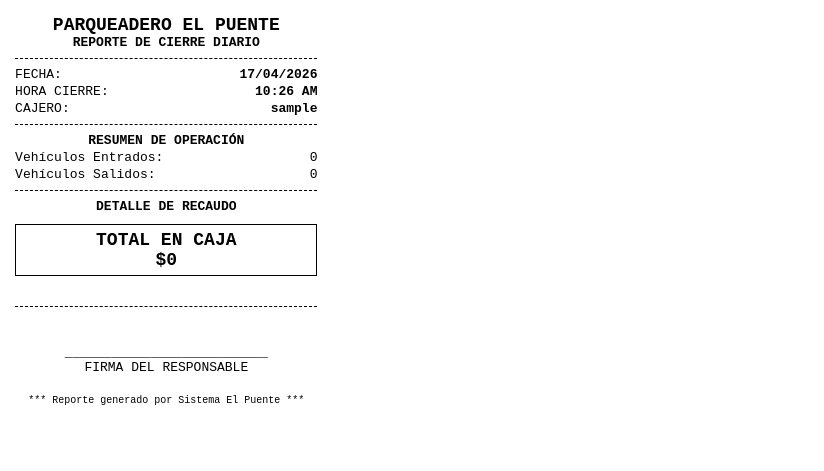
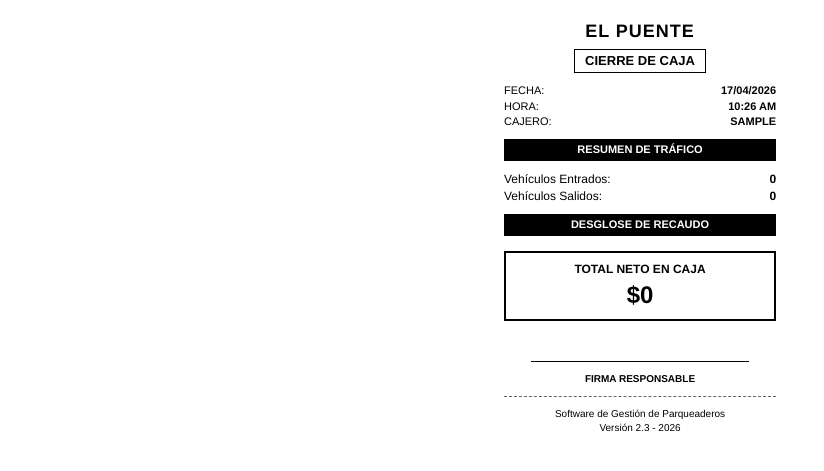
Before and after one commit to asesoriasgarzon-dev/parqueadero-elpuente, a Flask app: page /imprimir_caja in a window 1280 px wide. Shown: the top 471 px of the page, without its empty margins (0-824 px from the left). Run offline with Flask 3, Linux system fonts and the light colour scheme; the visitor is signed in with stand-in values (Sample User, id 1); data that the repository does not hold is empty.

Commit message:
Update ticket_caja.html

```diff
--- a/templates/ticket_caja.html
+++ b/templates/ticket_caja.html
@@ -5,56 +5,85 @@
     <style>
         @page { size: 80mm auto; margin: 0; }
         body {
-            font-family: 'Courier New', Courier, monospace;
-            width: 80mm; margin: 0; padding: 4mm;
-            font-size: 13px; color: #000;
+            font-family: 'Helvetica', 'Arial', sans-serif;
+            width: 72mm; /* Ajuste para dejar margen físico en los 80mm */
+            margin: 0 auto;
+            padding: 5mm 0;
+            font-size: 12px;
+            color: #000;
+            line-height: 1.4;
         }
-        .center { text-align: center; }
+        .header { text-align: center; margin-bottom: 10px; }
+        .title { font-size: 18px; font-weight: 900; letter-spacing: 1px; }
+        .subtitle { font-size: 13px; font-weight: bold; border: 1px solid #000; display: inline-block; padding: 2px 10px; margin-top: 5px; }
+
+        .info-block { margin: 10px 0; font-size: 11px; }
+        .line { border-bottom: 2px solid #000; margin: 8px 0; }
+        .dotted-line { border-bottom: 1px dashed #666; margin: 8px 0; }
+
+        .flex { display: flex; justify-content: space-between; align-items: center; }
         .bold { font-weight: bold; }
-        .line { border-bottom: 1px dashed #000; margin: 8px 0; }
-        .flex { display: flex; justify-content: space-between; margin: 2px 0; }
-        .total-box { font-size: 18px; margin-top: 10px; border: 1px solid #000; padding: 5px; }
+
+        .section-title {
+            background: #000;
+            color: #fff;
+            text-align: center;
+            font-size: 11px;
+            padding: 3px 0;
+            margin: 10px 0;
+            text-transform: uppercase;
+            font-weight: bold;
+        }
+
+        .total-container {
+            margin-top: 15px;
+            padding: 8px;
+            border: 2px solid #000;
+            text-align: center;
+        }
+        .total-label { font-size: 12px; font-weight: bold; text-transform: uppercase; }
+        .total-amount { font-size: 24px; font-weight: 900; display: block; }
+
+        .footer { text-align: center; margin-top: 25px; font-size: 10px; }
+        .signature { margin-top: 40px; border-top: 1px solid #000; width: 80%; margin-left: 10%; }
     </style>
 </head>
 <body onload="window.print();">
-    <div class="center">
-        <span class="bold" style="font-size: 18px;">PARQUEADERO EL PUENTE</span><br>
-        <span class="bold">REPORTE DE CIERRE DIARIO</span><br>
-        <div class="line"></div>
+
+    <div class="header">
+        <div class="title">EL PUENTE</div>
+        <div class="subtitle">CIERRE DE CAJA</div>
     </div>
 
-    <div class="flex"><span>FECHA:</span> <span class="bold">{{ fecha }}</span></div>
-    <div class="flex"><span>HORA CIERRE:</span> <span class="bold">{{ hora }}</span></div>
-    <div class="flex"><span>CAJERO:</span> <span class="bold">{{ session.usuario }}</span></div>
-    <div class="line"></div>
+    <div class="info-block">
+        <div class="flex"><span>FECHA:</span> <span class="bold">{{ fecha }}</span></div>
+        <div class="flex"><span>HORA:</span> <span class="bold">{{ hora }}</span></div>
+        <div class="flex"><span>CAJERO:</span> <span class="bold">{{ session.usuario|upper }}</span></div>
+    </div>
 
-    <div class="bold center">RESUMEN DE OPERACIÓN</div>
-    <div class="flex"><span>Vehículos Entrados:</span> <span>{{ total_entradas }}</span></div>
-    <div class="flex"><span>Vehículos Salidos:</span> <span>{{ total_salidas }}</span></div>
-    <div class="line"></div>
+    <div class="section-title">Resumen de Tráfico</div>
+    <div class="flex"><span>Vehículos Entrados:</span> <span class="bold">{{ total_entradas }}</span></div>
+    <div class="flex"><span>Vehículos Salidos:</span> <span class="bold">{{ total_salidas }}</span></div>
 
-    <div class="bold center">DETALLE DE RECAUDO</div>
+    <div class="section-title">Desglose de Recaudo</div>
     {% for metodo, monto in desglose.items() %}
-    <div class="flex">
-        <span>{{ metodo }}:</span>
+    <div class="flex" style="margin-bottom: 4px;">
+        <span>{{ metodo|upper }}:</span>
         <span class="bold">${{ "{:,.0f}".format(monto)|replace(',', '.') }}</span>
     </div>
     {% endfor %}
 
-    <div class="center total-box">
-        <span class="bold">TOTAL EN CAJA</span><br>
-        <span class="bold">${{ "{:,.0f}".format(total_caja)|replace(',', '.') }}</span>
+    <div class="total-container">
+        <span class="total-label">Total Neto en Caja</span>
+        <span class="total-amount">${{ "{:,.0f}".format(total_caja)|replace(',', '.') }}</span>
     </div>
 
-    <div class="line" style="margin-top: 30px;"></div>
-    <div class="center">
-        <br><br>
-        __________________________<br>
-        FIRMA DEL RESPONSABLE
+    <div class="footer">
+        <div class="signature"></div>
+        <p class="bold">FIRMA RESPONSABLE</p>
+        <div class="dotted-line"></div>
+        <p>Software de Gestión de Parqueaderos<br>Versión 2.3 - 2026</p>
     </div>
 
-    <div class="center" style="margin-top: 20px; font-size: 10px;">
-        *** Reporte generado por Sistema El Puente ***
-    </div>
 </body>
 </html>
```
